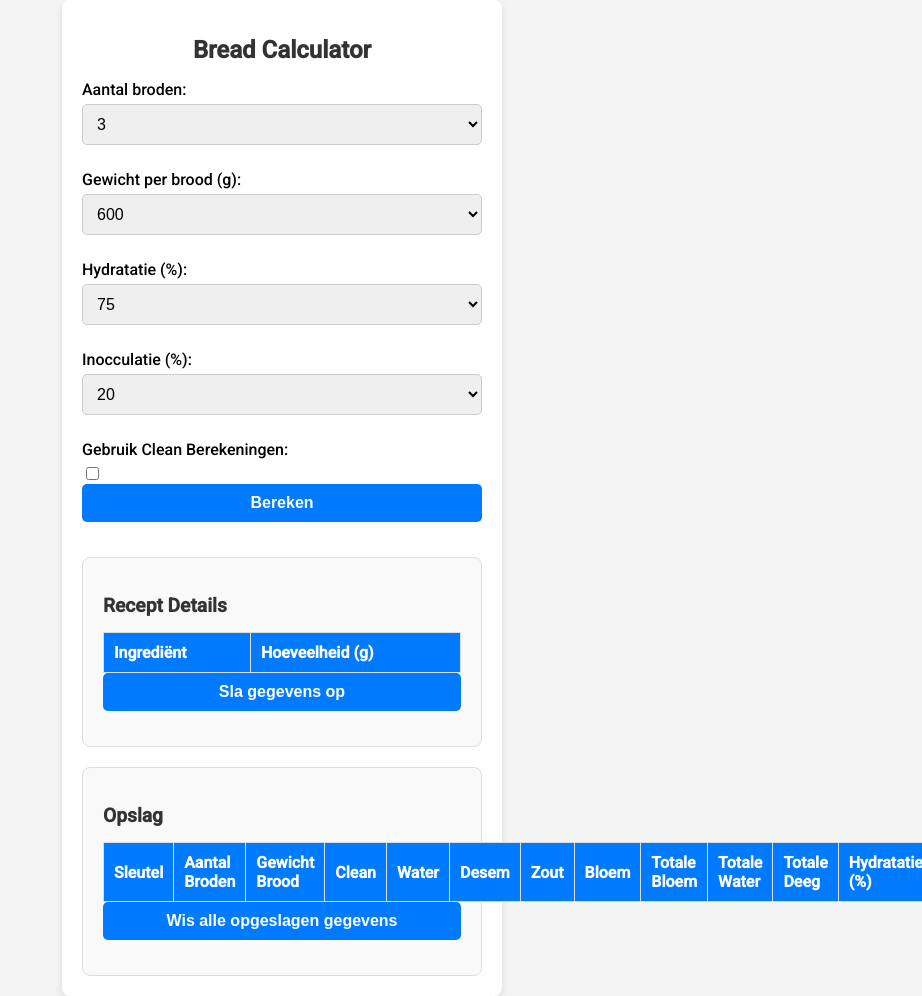
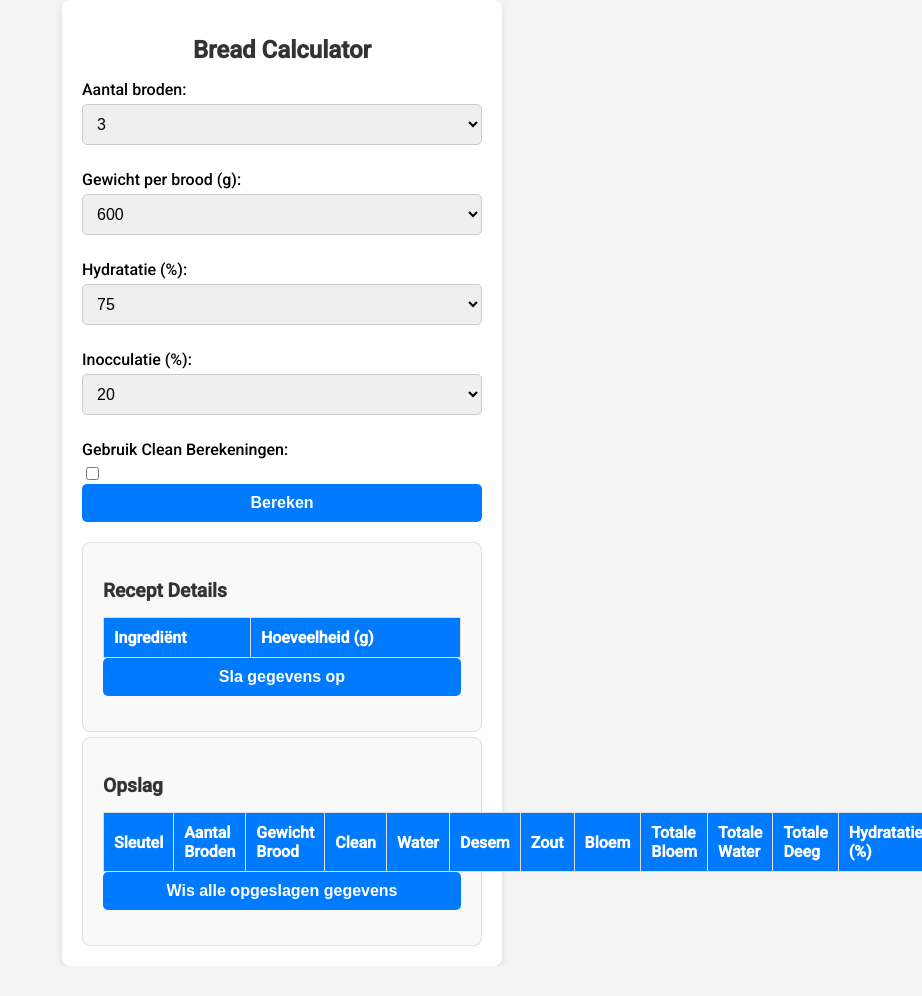
Before and after one commit to DrWitloof/gcpbreadcalc, a Flask app: page / in a window 1280 px wide; the page is wider, and only the part inside the window is pictured. Shown: that part, without its empty margins (358-1280 px from the left). After the commit the page ends 966 px from the top of that part, so only its background shows below. Run offline with Flask 3, Linux system fonts and the light colour scheme; lists and menus that the app fills with data are empty.

Commit message:
Update styles.css

```diff
--- a/static/css/styles.css
+++ b/static/css/styles.css
@@ -64,7 +64,7 @@ button:hover {
 
 /* Output Section */
 #output, #opslag {
-  margin-top: 20px;
+  margin-top: 5px;
   background: #f9f9f9;
   padding: 20px;
   border: 1px solid #ddd;
```
